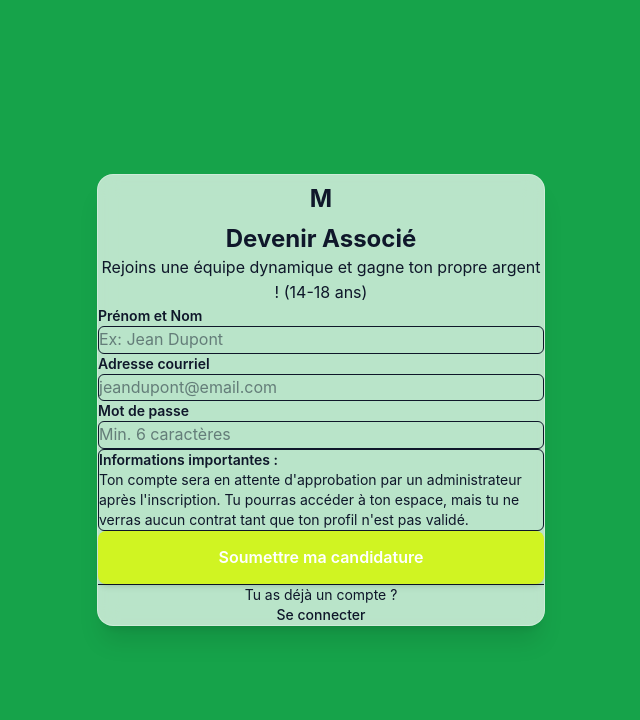
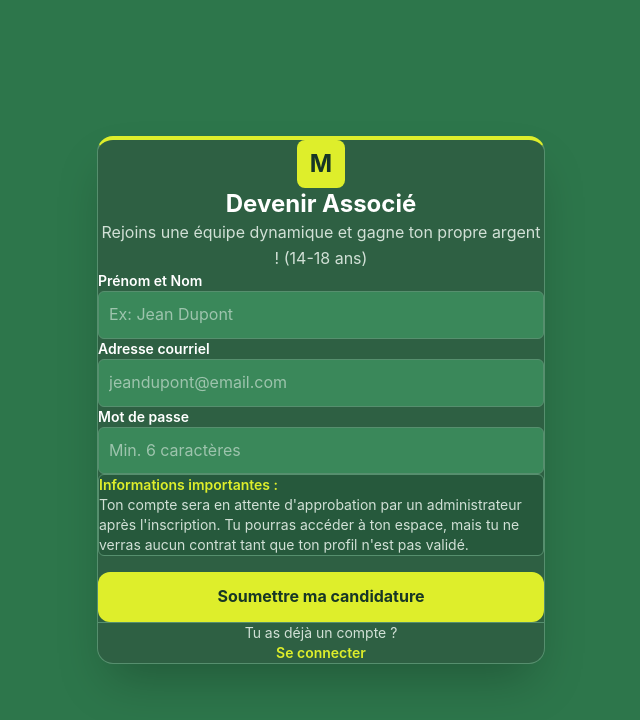
Before and after one commit to mtjservices/mtj-services, a Next.js app: page /auth/register/worker in a window 1280 px wide. Shown: the top 720 px of the page, without its empty margins (319-959 px from the left). Built offline with nearby package versions, Linux system fonts and the light colour scheme; no server answers.

Commit message:
Couleurs vertes dashboard et associé, section compte formulaire

```diff
--- a/src/app/auth/register/worker/page.tsx
+++ b/src/app/auth/register/worker/page.tsx
@@ -9,7 +9,12 @@ const initialState = { error: '' };
 function SubmitButton() {
   const { pending } = useFormStatus();
   return (
-    <button type="submit" className="btn btn-primary w-full mt-4" disabled={pending}>
+    <button type="submit" disabled={pending} style={{
+      width: '100%', marginTop: '1rem', padding: '0.75rem',
+      backgroundColor: 'hsl(65, 85%, 55%)', color: 'hsl(150, 40%, 15%)',
+      fontWeight: 700, borderRadius: '0.75rem', border: 'none', cursor: 'pointer',
+      fontSize: '1rem'
+    }}>
       {pending ? 'Envoi de la candidature...' : 'Soumettre ma candidature'}
     </button>
   );
@@ -19,64 +24,87 @@ export default function RegisterWorkerPage() {
   const [state, formAction] = useActionState(registerWorkerAction, initialState);
 
   return (
-    <div className="min-h-screen flex items-center justify-center bg-surface p-4 pb-20 pt-10">
-      <div className="glass-panel p-8 w-full max-w-md shadow-xl rounded-xl border-t-4 border-t-accent">
+    <div className="min-h-screen flex items-center justify-center p-4 pb-20 pt-10" style={{ backgroundColor: 'hsl(145, 45%, 32%)' }}>
+      <div className="w-full max-w-md rounded-2xl shadow-2xl p-8" style={{
+        backgroundColor: 'hsl(145, 35%, 28%)',
+        border: '1px solid hsl(145, 25%, 45%)',
+        borderTop: '4px solid hsl(65, 85%, 55%)'
+      }}>
         <div className="text-center mb-6">
-           <Link href="/" className="inline-flex items-center justify-center w-12 h-12 bg-primary-600 text-white font-bold text-2xl rounded-lg mb-4">
-              M
-           </Link>
-           <h1 className="text-2xl font-bold">Devenir Associé</h1>
-           <p className="text-text-muted mt-2">Rejoins une équipe dynamique et gagne ton propre argent ! (14-18 ans)</p>
+          <Link href="/" className="inline-flex items-center justify-center w-12 h-12 font-bold text-2xl rounded-lg mb-4" style={{
+            backgroundColor: 'hsl(65, 85%, 55%)', color: 'hsl(150, 40%, 15%)', textDecoration: 'none'
+          }}>M</Link>
+          <h1 className="text-2xl font-bold" style={{ color: 'white' }}>Devenir Associé</h1>
+          <p className="mt-2" style={{ color: 'hsl(140, 20%, 85%)' }}>Rejoins une équipe dynamique et gagne ton propre argent ! (14-18 ans)</p>
         </div>
 
         {state?.error && (
-          <div className="bg-red-50 text-red-600 border border-red-200 p-3 rounded-md mb-4 text-sm font-medium">
+          <div className="p-3 rounded-md mb-4 text-sm font-medium" style={{ backgroundColor: 'hsl(0, 50%, 95%)', color: 'hsl(0, 70%, 40%)', border: '1px solid hsl(0, 50%, 80%)' }}>
             {state.error}
           </div>
         )}
 
         <form action={formAction} className="space-y-4">
           <div>
-             <label className="block text-sm font-semibold mb-1 text-foreground">Prénom et Nom</label>
+            <label className="block text-sm font-semibold mb-1" style={{ color: 'white' }}>Prénom et Nom</label>
             <input
               name="fullname"
               type="text"
               required
               placeholder="Ex: Jean Dupont"
-               className="w-full p-2.5 border border-border rounded-md focus:outline-none focus:ring-2 focus:ring-accent bg-background"
+              style={{
+                width: '100%', padding: '0.625rem', borderRadius: '0.375rem',
+                border: '1px solid hsl(145, 25%, 45%)',
+                backgroundColor: 'hsl(145, 40%, 38%)', color: 'white',
+                outline: 'none', boxSizing: 'border-box'
+              }}
             />
           </div>
           <div>
-            <label className="block text-sm font-semibold mb-1 text-foreground">Adresse courriel</label>
+            <label className="block text-sm font-semibold mb-1" style={{ color: 'white' }}>Adresse courriel</label>
             <input
               name="email"
               type="email"
               required
               placeholder="jeandupont@email.com"
-              className="w-full p-2.5 border border-border rounded-md focus:outline-none focus:ring-2 focus:ring-accent bg-background"
+              style={{
+                width: '100%', padding: '0.625rem', borderRadius: '0.375rem',
+                border: '1px solid hsl(145, 25%, 45%)',
+                backgroundColor: 'hsl(145, 40%, 38%)', color: 'white',
+                outline: 'none', boxSizing: 'border-box'
+              }}
             />
           </div>
           <div>
-            <label className="block text-sm font-semibold mb-1 text-foreground">Mot de passe</label>
+            <label className="block text-sm font-semibold mb-1" style={{ color: 'white' }}>Mot de passe</label>
             <input
               name="password"
               type="password"
               required
               minLength={6}
               placeholder="Min. 6 caractères"
-              className="w-full p-2.5 border border-border rounded-md focus:outline-none focus:ring-2 focus:ring-accent bg-background"
+              style={{
+                width: '100%', padding: '0.625rem', borderRadius: '0.375rem',
+                border: '1px solid hsl(145, 25%, 45%)',
+                backgroundColor: 'hsl(145, 40%, 38%)', color: 'white',
+                outline: 'none', boxSizing: 'border-box'
+              }}
             />
           </div>
-          <div className="p-4 bg-primary-50 rounded-md border border-primary-100 text-sm text-primary-900 mt-2">
-            <span className="font-semibold block mb-1">Informations importantes :</span>
+          <div className="p-4 rounded-md text-sm mt-2" style={{
+            backgroundColor: 'hsl(145, 40%, 25%)',
+            border: '1px solid hsl(145, 25%, 45%)',
+            color: 'hsl(140, 20%, 85%)'
+          }}>
+            <span className="font-semibold block mb-1" style={{ color: 'hsl(65, 85%, 55%)' }}>Informations importantes :</span>
             Ton compte sera en attente d'approbation par un administrateur après l'inscription. Tu pourras accéder à ton espace, mais tu ne verras aucun contrat tant que ton profil n'est pas validé.
           </div>
           <SubmitButton />
         </form>
 
-        <div className="mt-8 pt-6 border-t border-border text-center text-sm text-text-muted">
+        <div className="mt-8 pt-6 text-center text-sm" style={{ borderTop: '1px solid hsl(145, 25%, 45%)', color: 'hsl(140, 20%, 85%)' }}>
           <p className="mb-3">Tu as déjà un compte ?</p>
-          <Link href="/auth/login" className="text-primary-600 hover:text-primary-700 font-medium">Se connecter</Link>
+          <Link href="/auth/login" style={{ color: 'hsl(65, 85%, 55%)', fontWeight: 600, textDecoration: 'none' }}>Se connecter</Link>
         </div>
       </div>
     </div>
--- a/src/app/dashboard/client/request/page.tsx
+++ b/src/app/dashboard/client/request/page.tsx
@@ -24,6 +24,28 @@ export default function RequestServicePage() {
           <svg className="w-4 h-4 mr-2" fill="none" stroke="currentColor" viewBox="0 0 24 24"><path strokeLinecap="round" strokeLinejoin="round" strokeWidth={2} d="M10 19l-7-7m0 0l7-7m-7 7h18" /></svg>
           Retour à mes demandes
         </Link>
+      </div>
+
+      {/* Section créer un compte / se connecter */}
+      <div className="rounded-2xl p-6 mb-6 fade-in" style={{
+        backgroundColor: 'hsl(145, 35%, 28%)',
+        border: '1px solid hsl(145, 25%, 45%)'
+      }}>
+        <h2 className="text-lg font-extrabold mb-1" style={{ color: 'white' }}>Vous n'avez pas encore de compte ?</h2>
+        <p className="text-sm mb-4" style={{ color: 'hsl(140, 20%, 85%)' }}>Créez un compte gratuit pour soumettre votre demande et suivre son avancement.</p>
+        <div className="flex flex-col sm:flex-row gap-3">
+          <Link href="/auth/register/client" style={{
+            backgroundColor: 'hsl(65, 85%, 55%)', color: 'hsl(150, 40%, 15%)',
+            fontWeight: 700, padding: '0.625rem 1.25rem', borderRadius: '0.75rem',
+            textDecoration: 'none', textAlign: 'center', fontSize: '0.875rem'
+          }}>Créer un compte</Link>
+          <Link href="/auth/login" style={{
+            border: '2px solid hsl(65, 85%, 55%)', color: 'hsl(65, 85%, 55%)',
+            fontWeight: 700, padding: '0.625rem 1.25rem', borderRadius: '0.75rem',
+            textDecoration: 'none', textAlign: 'center', fontSize: '0.875rem',
+            backgroundColor: 'transparent'
+          }}>Se connecter</Link>
+        </div>
       </div>
 
       <div className="glass-panel p-8 rounded-xl shadow-lg border border-border fade-in fade-in-delay-1 relative overflow-hidden">
--- a/src/app/dashboard/layout.tsx
+++ b/src/app/dashboard/layout.tsx
@@ -10,22 +10,39 @@ export default async function DashboardLayout({ children }: { children: React.Re
   const { user } = session;
 
   return (
-    <div className="min-h-screen bg-surface flex flex-col">
-      <header className="bg-background border-b border-border sticky top-0 z-40 shadow-sm">
+    <div className="min-h-screen flex flex-col" style={{ backgroundColor: 'hsl(145, 45%, 32%)', color: 'white' }}>
+      <header style={{
+        backgroundColor: 'hsla(145, 45%, 32%, 0.98)',
+        borderBottom: '1px solid hsl(145, 25%, 45%)',
+        position: 'sticky', top: 0, zIndex: 40
+      }}>
         <div className="container flex items-center justify-between h-16">
           <div className="flex items-center gap-4">
-             <Link href="/" className="font-bold text-xl tracking-tight text-primary-700 flex items-center gap-2">
-                <div className="w-8 h-8 rounded bg-primary-600 text-white flex items-center justify-center font-bold text-sm">M</div>
-                <span className="hidden sm:inline-block">MTJ Services</span>
-             </Link>
-             <span className="text-xs sm:text-sm font-medium bg-primary-50 border border-primary-200 text-primary-800 px-3 py-1 rounded-full">
-               {user.role === 'CLIENT' ? 'Espace Client' : user.role === 'WORKER' ? 'Espace Associé' : 'Administration'}
-             </span>
+            <Link href="/" className="font-bold text-xl tracking-tight flex items-center gap-2" style={{ textDecoration: 'none', color: 'white' }}>
+              <div style={{
+                width: '2rem', height: '2rem', borderRadius: '0.375rem',
+                backgroundColor: 'hsl(65, 85%, 55%)', color: 'hsl(150, 40%, 15%)',
+                display: 'flex', alignItems: 'center', justifyContent: 'center',
+                fontWeight: 700, fontSize: '0.875rem'
+              }}>M</div>
+              <span className="hidden sm:inline-block">MTJ Services</span>
+            </Link>
+            <span style={{
+              fontSize: '0.75rem', fontWeight: 600,
+              backgroundColor: 'hsl(145, 35%, 28%)',
+              border: '1px solid hsl(145, 25%, 45%)',
+              color: 'hsl(65, 85%, 55%)',
+              padding: '0.25rem 0.75rem', borderRadius: '9999px'
+            }}>
+              {user.role === 'CLIENT' ? 'Espace Client' : user.role === 'WORKER' ? 'Espace Associé' : 'Administration'}
+            </span>
           </div>
           <div className="flex items-center gap-6">
-            <span className="text-sm font-medium text-text-muted hidden md:inline-block">{user.email}</span>
+            <span className="text-sm font-medium hidden md:inline-block" style={{ color: 'hsl(140, 20%, 85%)' }}>{user.email}</span>
             <form action={logoutAction}>
-              <button type="submit" className="text-sm font-semibold text-text-muted hover:text-red-600 transition-colors">Déconnexion</button>
+              <button type="submit" className="text-sm font-semibold transition-colors" style={{ color: 'hsl(140, 20%, 85%)', background: 'none', border: 'none', cursor: 'pointer' }}>
+                Déconnexion
+              </button>
             </form>
           </div>
         </div>
```
Lines whose indentation alone changed are shown as unchanged.
